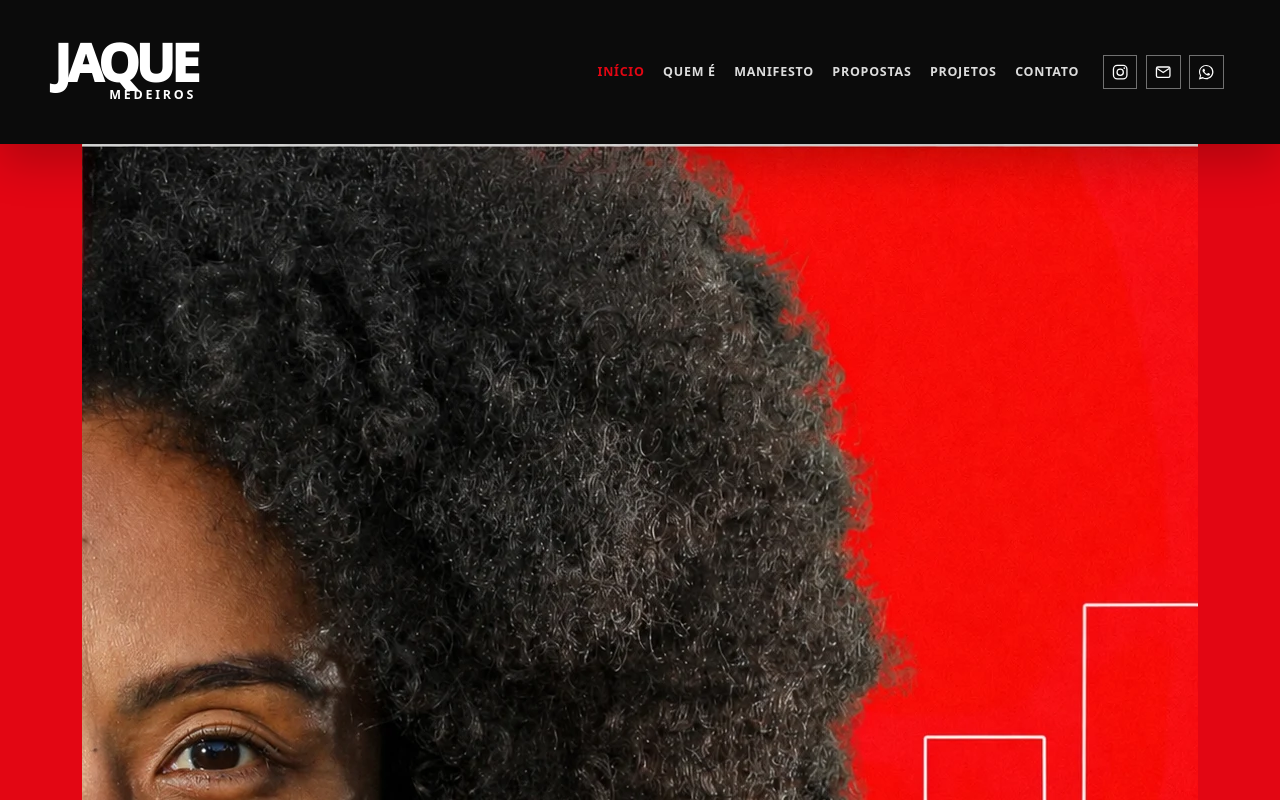
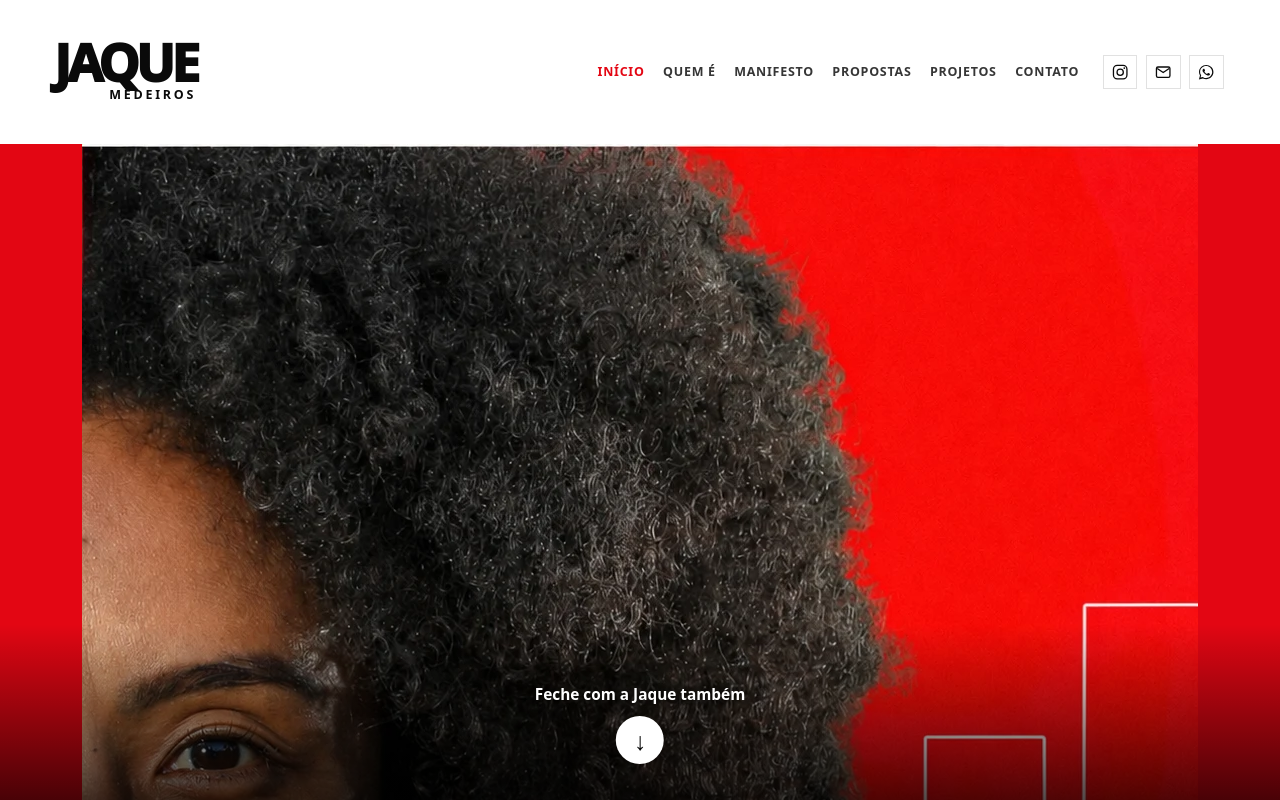
Before and after one commit to danielmedeirosdev/jaque-medeiros-site, a Next.js app: page / in a window 1280 px wide. Shown: the top 800 px of the page. Built offline with nearby package versions, Linux system fonts and the light colour scheme.

Commit message:
Transforma a abertura em capa navegável

```diff
--- a/src/app/globals.css
+++ b/src/app/globals.css
@@ -157,20 +157,21 @@ figure {
   position: sticky;
   top: 0;
   z-index: 40;
-  color: var(--paper);
-  background: #0b0b0b;
+  color: var(--ink);
+  background: var(--paper);
   backdrop-filter: blur(22px) saturate(140%);
   border-bottom: 0;
-  box-shadow: 0 18px 42px rgba(0, 0, 0, 0.22);
+  box-shadow: none;
   transition: background 0.25s var(--ease), box-shadow 0.25s var(--ease);
 }
 
 .site-header.is-scrolled {
-  background: color-mix(in srgb, var(--ink) 94%, transparent);
-  box-shadow: 0 16px 44px rgba(0, 0, 0, 0.24);
+  background: color-mix(in srgb, var(--paper) 96%, transparent);
+  box-shadow: 0 12px 36px rgba(0, 0, 0, 0.08);
 }
 
 .header-inner {
+  box-sizing: border-box;
   display: flex;
   align-items: center;
   justify-content: space-between;
@@ -202,7 +203,7 @@ figure {
 }
 
 .brand-logo-header.brand-wordmark {
-  color: var(--paper);
+  color: var(--ink);
 }
 
 .brand-wordmark.is-white {
@@ -250,7 +251,7 @@ figure {
   letter-spacing: 0.06em;
   text-transform: uppercase;
   text-decoration: none;
-  color: color-mix(in srgb, var(--paper) 86%, transparent);
+  color: color-mix(in srgb, var(--ink) 82%, transparent);
   white-space: nowrap;
   transition: color 0.2s var(--ease);
 }
@@ -272,10 +273,10 @@ figure {
   width: 3.2rem;
   height: 3.2rem;
   padding: 0;
-  border: 1px solid color-mix(in srgb, var(--paper) 14%, transparent);
+  border: 1px solid color-mix(in srgb, var(--ink) 14%, transparent);
   border-radius: 999px;
-  background: color-mix(in srgb, var(--paper) 6%, transparent);
-  box-shadow: inset 0 1px 0 color-mix(in srgb, var(--paper) 8%, transparent);
+  background: color-mix(in srgb, var(--ink) 4%, transparent);
+  box-shadow: none;
   cursor: pointer;
 }
 
@@ -283,7 +284,7 @@ figure {
   display: block;
   width: 1.25rem;
   height: 2px;
-  background: var(--paper);
+  background: var(--ink);
   transition: transform 0.25s var(--ease), opacity 0.2s;
 }
 
@@ -306,8 +307,8 @@ figure {
   padding: 0.35rem var(--page-pad) 1.75rem;
   max-height: calc(100dvh - var(--header-h));
   overflow-y: auto;
-  border-top: 1px solid color-mix(in srgb, var(--paper) 10%, transparent);
-  background: color-mix(in srgb, var(--ink) 98%, transparent);
+  border-top: 0;
+  background: var(--paper);
 }
 
 .nav-drawer.is-open {
@@ -321,7 +322,7 @@ figure {
   letter-spacing: -0.03em;
   line-height: 1.2;
   text-decoration: none;
-  color: var(--paper);
+  color: var(--ink);
   padding: 0.35rem 0;
 }
 
@@ -462,20 +463,67 @@ figure {
 .hero.hero-poster {
   position: relative;
   display: block;
-  min-height: 0;
+  min-height: calc(100svh - var(--header-h));
   line-height: 0;
   background: var(--red);
 }
 
 .hero.hero-poster::after {
-  content: none;
+  content: "";
+  position: absolute;
+  inset: auto 0 0;
+  z-index: 1;
+  height: clamp(7rem, 24vw, 11rem);
+  pointer-events: none;
+  background: linear-gradient(180deg, transparent, rgba(0, 0, 0, 0.68));
 }
 
 .hero-poster-image {
   display: block;
-  width: min(100%, 1116px);
-  height: auto;
+  width: 100%;
+  max-width: 1116px;
+  height: calc(100svh - var(--header-h));
+  min-height: calc(100svh - var(--header-h));
+  object-fit: cover;
+  object-position: center top;
   margin: 0 auto;
+}
+
+.hero-next {
+  position: absolute;
+  left: 50%;
+  bottom: clamp(1.2rem, 4vw, 2.25rem);
+  z-index: 2;
+  display: flex;
+  flex-direction: column;
+  align-items: center;
+  gap: 0.7rem;
+  color: var(--paper);
+  font-size: 0.96rem;
+  font-weight: 750;
+  line-height: 1.2;
+  text-align: center;
+  text-decoration: none;
+  transform: translateX(-50%);
+}
+
+.hero-next-symbol {
+  display: grid;
+  place-items: center;
+  width: 3rem;
+  height: 3rem;
+  border-radius: 999px;
+  color: var(--ink);
+  background: var(--paper);
+  font-size: 1.55rem;
+  line-height: 1;
+  transition: transform 0.22s var(--ease), background 0.22s var(--ease);
+}
+
+.hero-next:hover .hero-next-symbol,
+.hero-next:focus-visible .hero-next-symbol {
+  transform: translateY(0.28rem);
+  background: var(--yellow);
 }
 
 .hero-media {
@@ -759,9 +807,7 @@ figure {
   overflow: hidden;
   color: var(--paper);
   background: var(--ink);
-  margin-top: clamp(-9rem, -16vw, -6rem);
-  -webkit-mask-image: linear-gradient(to bottom, transparent 0, #000 clamp(7rem, 14vw, 10rem));
-  mask-image: linear-gradient(to bottom, transparent 0, #000 clamp(7rem, 14vw, 10rem));
+  scroll-margin-top: var(--header-h);
 }
 
 .thanks-section::after {
--- a/src/components/HeroCampaign.tsx
+++ b/src/components/HeroCampaign.tsx
@@ -19,6 +19,10 @@ export function HeroCampaign({ imageSrc, imageAlt }: HeroCampaignProps) {
         sizes="(min-width: 1116px) 1116px, 100vw"
         className="hero-poster-image"
       />
+      <a className="hero-next" href="#agradecimento">
+        <span>Feche com a Jaque também</span>
+        <span className="hero-next-symbol" aria-hidden="true">↓</span>
+      </a>
     </section>
   );
 }
--- a/src/components/SiteHeader.tsx
+++ b/src/components/SiteHeader.tsx
@@ -44,7 +44,7 @@ export function SiteHeader() {
           className="brand"
           aria-label={`${person.publicName} — início`}
         >
-          <BrandLogo variant="white" priority className="brand-logo brand-logo-header" />
+          <BrandLogo variant="ink" priority className="brand-logo brand-logo-header" />
         </Link>
 
         <nav className="nav-desktop" aria-label="Principal">
@@ -57,7 +57,7 @@ export function SiteHeader() {
               {item.label}
             </Link>
           ))}
-          <SocialLinks tone="light" className="nav-social" />
+          <SocialLinks tone="dark" className="nav-social" />
           {contributeCta.enabled ? (
             <Link href={contributeCta.href} className="btn btn-nav">
               {contributeCta.label}
@@ -90,7 +90,7 @@ export function SiteHeader() {
             {item.label}
           </Link>
         ))}
-        <SocialLinks tone="light" className="drawer-social" />
+        <SocialLinks tone="dark" className="drawer-social" />
         {contributeCta.enabled ? (
           <Link href={contributeCta.href} className="btn btn-primary drawer-cta">
             {contributeCta.label}
--- a/src/components/VoteThanksSection.tsx
+++ b/src/components/VoteThanksSection.tsx
@@ -3,7 +3,7 @@ import Link from "next/link";
 
 export function VoteThanksSection() {
   return (
-    <section className="thanks-section" aria-labelledby="thanks-title">
+    <section id="agradecimento" className="thanks-section" aria-labelledby="thanks-title">
       <div className="thanks-copy">
         <p className="thanks-number">8.649 <span>votos</span></p>
         <h2 id="thanks-title" className="thanks-title">
```
